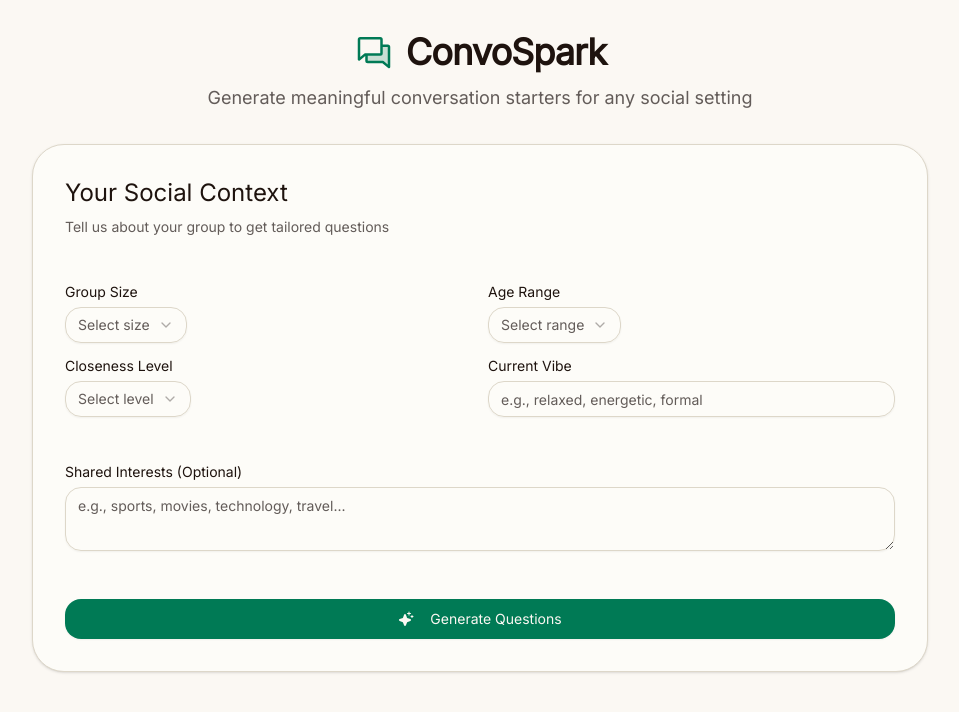
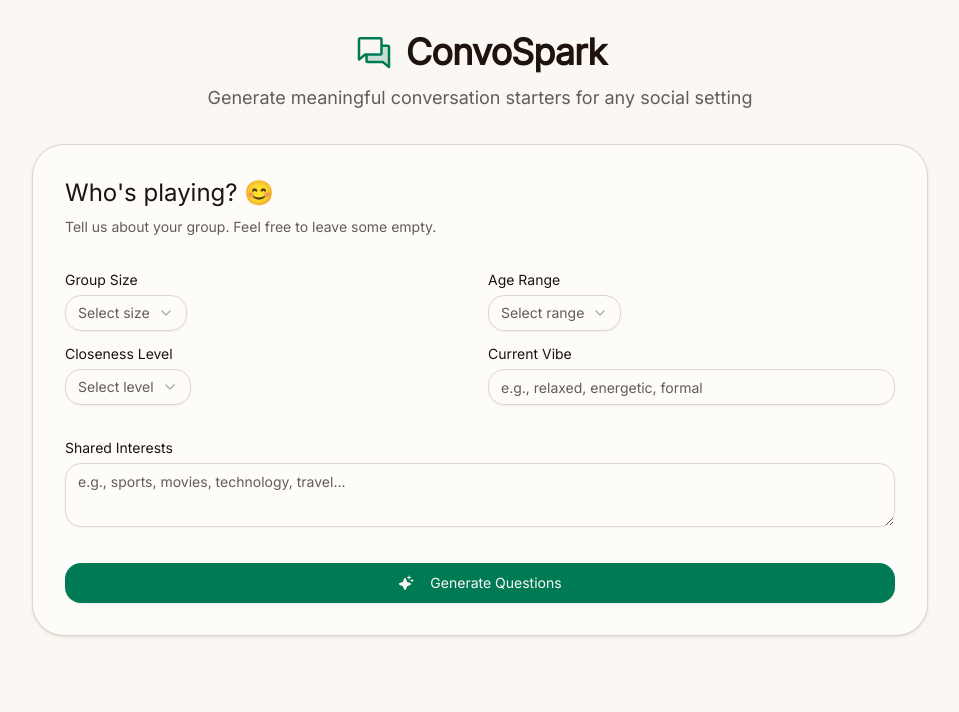
Before and after one commit to CSfromCS/conversation-sparks, a React (Vite) app: page / in a window 1280 px wide. Shown: the top 712 px of the page, without its empty margins (160-1119 px from the left). Built offline with nearby package versions, Linux system fonts and the light colour scheme.

Commit message:
Edited Spark

```diff
--- a/src/App.tsx
+++ b/src/App.tsx
@@ -117,11 +117,11 @@ Format:
           </p>
         </header>
 
-        <Card className="p-6 md:p-8 space-y-6">
+        <Card className="p-6 md:p-8 space-y-3">
           <div>
-            <h2 className="text-2xl font-medium mb-2">Your Social Context</h2>
+            <h2 className="text-2xl font-medium mb-2">Who's playing? 😊</h2>
             <p className="text-sm text-muted-foreground">
-              Tell us about your group to get tailored questions
+              Tell us about your group. Feel free to leave some empty.
             </p>
           </div>
 
@@ -169,6 +169,7 @@ Format:
                   <SelectItem value="friends">Friends</SelectItem>
                   <SelectItem value="close-friends">Close Friends</SelectItem>
                   <SelectItem value="family">Family</SelectItem>
+                  <SelectItem value="officemates">Officemates</SelectItem>
                 </SelectContent>
               </Select>
             </div>
@@ -185,7 +186,7 @@ Format:
           </div>
 
           <div className="space-y-2">
-            <Label htmlFor="interests">Shared Interests (Optional)</Label>
+            <Label htmlFor="interests">Shared Interests</Label>
             <Textarea
               id="interests"
               placeholder="e.g., sports, movies, technology, travel..."
```
Also changed, not shown: 1 other file (tests, documents, lock files or other folders).
